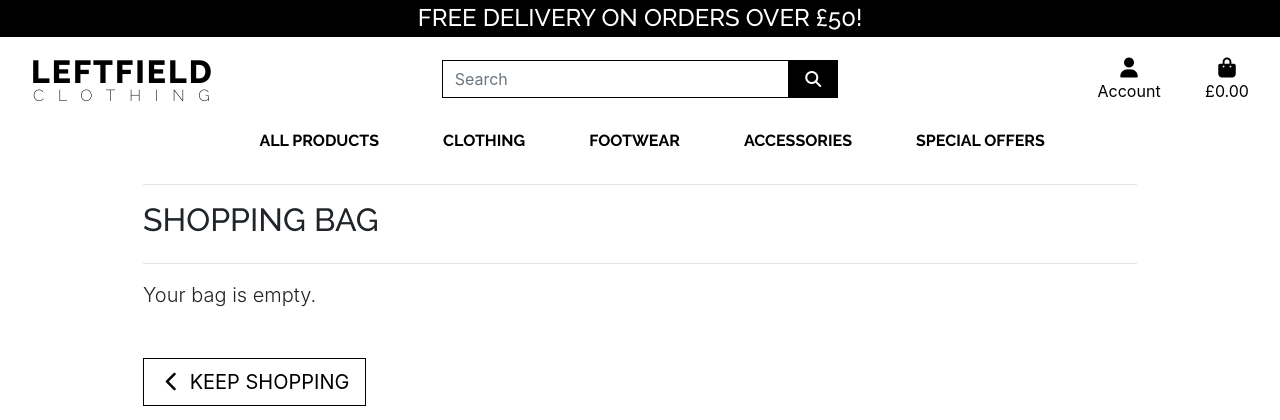
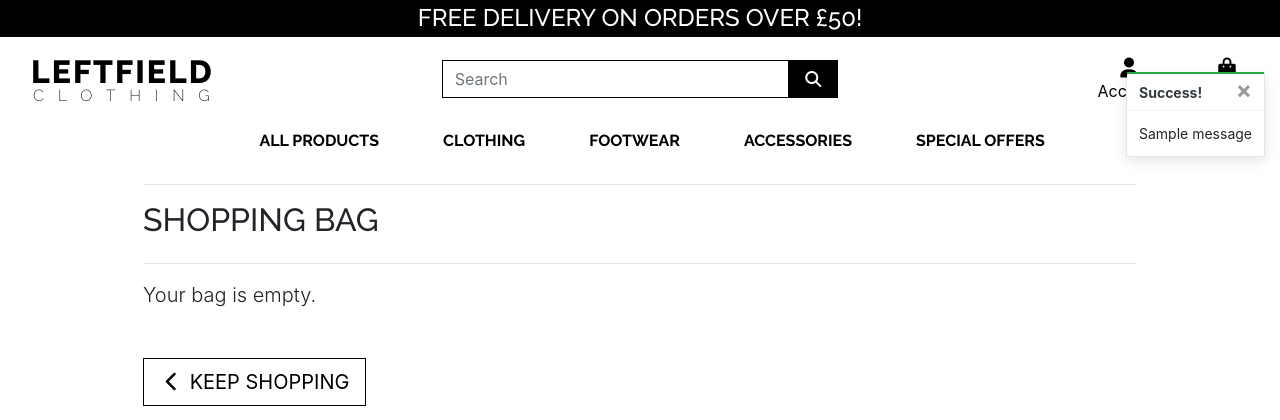
Before and after one commit to theopmw/leftfield-clothing, a Django app: page /bag/ in a window 1280 px wide. Shown: the top 420 px of the page. Run offline with Django 3.2, Linux system fonts and the light colour scheme; tables that the repository leaves empty hold one stand-in row (values such as "Sample post"); one stand-in notice (Sample message) is shown; some libraries are stand-ins or nearby versions.

Commit message:
Add toasts

```diff
--- a/bag/views.py
+++ b/bag/views.py
@@ -1,4 +1,7 @@
 from django.shortcuts import render, redirect, reverse, HttpResponse
+from django.contrib import messages
+
+from products.models import Product
 
 # Create your views here.
 
@@ -12,6 +15,8 @@ def view_bag(request):
 def add_to_bag(request, item_id):
     """ Add a quantity of the specified product to the shopping bag """
 
+    # Get the product
+    product = Product.objects.get(pk=item_id)
     # Get item quantity from the from
     # product_detail.html & convert to integer
     quantity = int(request.POST.get('quantity'))
@@ -49,6 +54,9 @@ def add_to_bag(request, item_id):
         # If item not already in bag, add item to bag
         else:
             bag[item_id] = quantity
+            # Add message to success object to
+            # let users know product added to bag
+            messages.success(request, f'Added {product.name} to your bag')
 
     # Overwrite bag variable in session with updated version
     request.session['bag'] = bag
--- a/leftfield_clothing/settings.py
+++ b/leftfield_clothing/settings.py
@@ -83,6 +83,8 @@ TEMPLATES = [
         },
     },
 ]
+
+MESSAGE_STORAGE = 'django.contrib.messages.storage.session.SessionStorage'
 
 # AUTHENTICATION_BACKENDS copied from:
 # https://django-allauth.readthedocs.io/en/latest/installation.html
--- a/static/css/base.css
+++ b/static/css/base.css
@@ -219,6 +219,23 @@ a.remove-item > span.badge:hover {
     font-size: 20px;
 }
 
+/* ------------------------------- Bootstrap toasts */
+
+.message-container {
+    position: fixed;
+    top: 72px;
+    right: 15px;
+    z-index: 99999999999;
+}
+
+.custom-toast {
+    overflow: visible;
+}
+
+.toast-capper {
+    height: 2px;
+}
+
 
 /* -------------------------------- Media Queries */
 
--- a/templates/base.html
+++ b/templates/base.html
@@ -197,7 +197,27 @@
         </footer>
 
         {% if messages %}
-            <div class="message-container"></div>
+        <div class="message-container">
+            {% for message in messages %}
+                <!-- Check Django message levels to render appropriate toast -->
+                <!-- https://docs.djangoproject.com/en/3.2/ref/contrib/messages/ -->
+                {% with message.level as level %}
+                    <!-- Error -->
+                    {% if level == 40 %}
+                        {% include 'includes/toasts/toast_error.html' %}
+                    <!-- Warning -->
+                    {% elif level == 30 %}
+                        {% include 'includes/toasts/toast_warning.html' %}
+                    <!-- Success -->
+                    {% elif level == 25 %}
+                        {% include 'includes/toasts/toast_success.html' %}
+                    <!-- Info -->
+                    {% else %}
+                        {% include 'includes/toasts/toast_info.html' %}
+                    {% endif %}
+                {% endwith %}
+            {% endfor %}
+        </div>
         {% endif %}
 
         {% block postloadjs %}
@@ -216,6 +236,11 @@
             });
         });
         </script>
+
+        <!-- Show toasts -->
+        <script type="text/javascript">
+            $('.toast').toast('show');
+        </script>
         {% endblock %}
 
     </body>
--- /dev/null
+++ b/templates/includes/toasts/toast_success.html
@@ -0,0 +1,13 @@
+<div class="toast custom-toast rounded-0 border-top-0" data-autohide="false">
+    <div class="arrow-up arrow-success"></div>
+    <div class="w-100 toast-capper bg-success"></div>
+    <div class="toast-header bg-white text-dark">
+        <strong class="mr-auto">Success!</strong>
+        <button type="button" class="ml-2 mb-1 close text-dark" data-dismiss="toast" aria-label="Close">
+            <span aria-hidden="true">&times;</span>
+        </button>
+    </div>
+    <div class="toast-body bg-white">
+        {{ message }}
+    </div>
+</div>
```
Also changed, not shown: templates/includes/toasts/toast_error.html (added, +13 -0 lines), templates/includes/toasts/toast_info.html (added, +13 -0 lines), templates/includes/toasts/toast_warning.html (added, +13 -0 lines).
